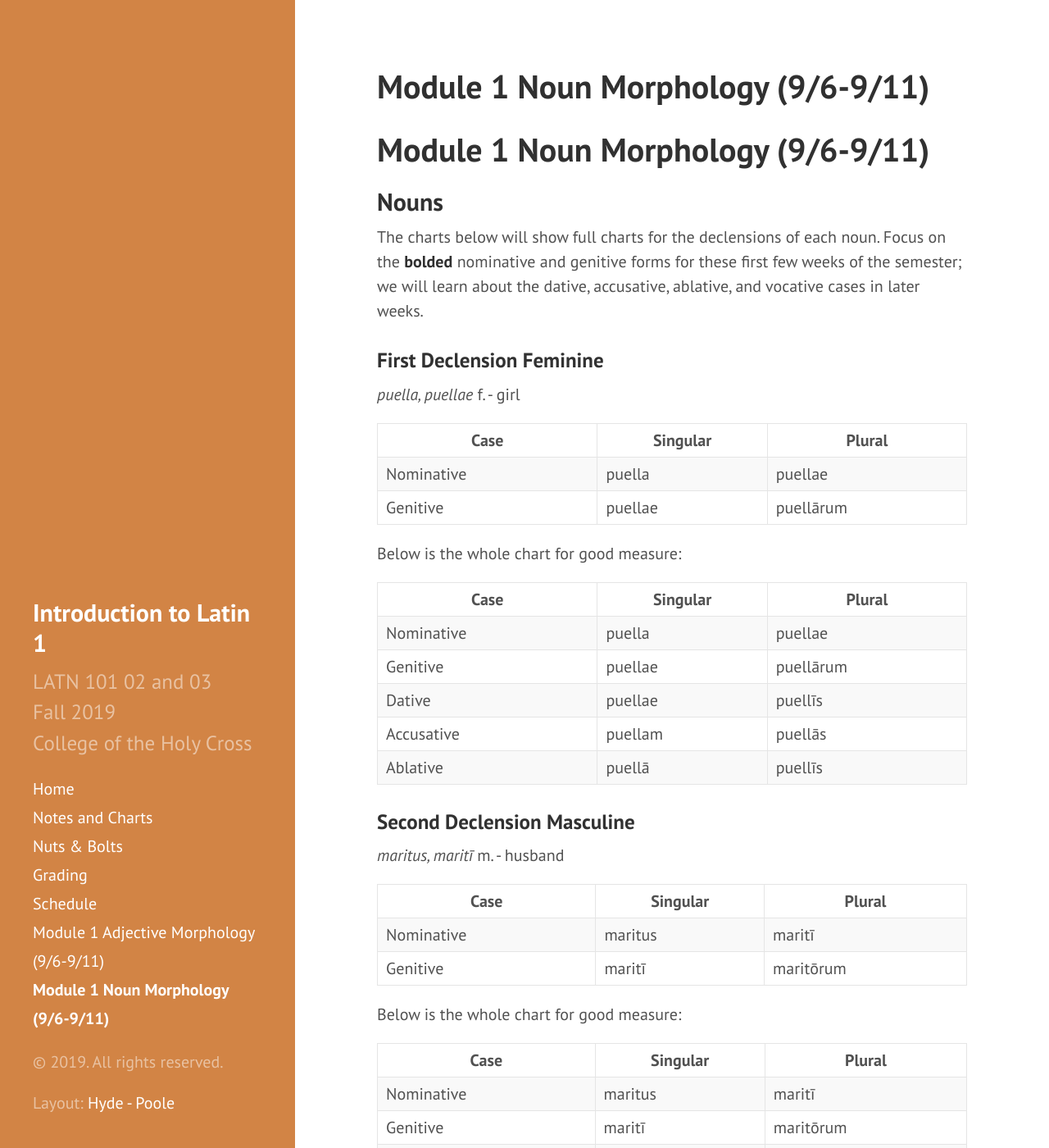
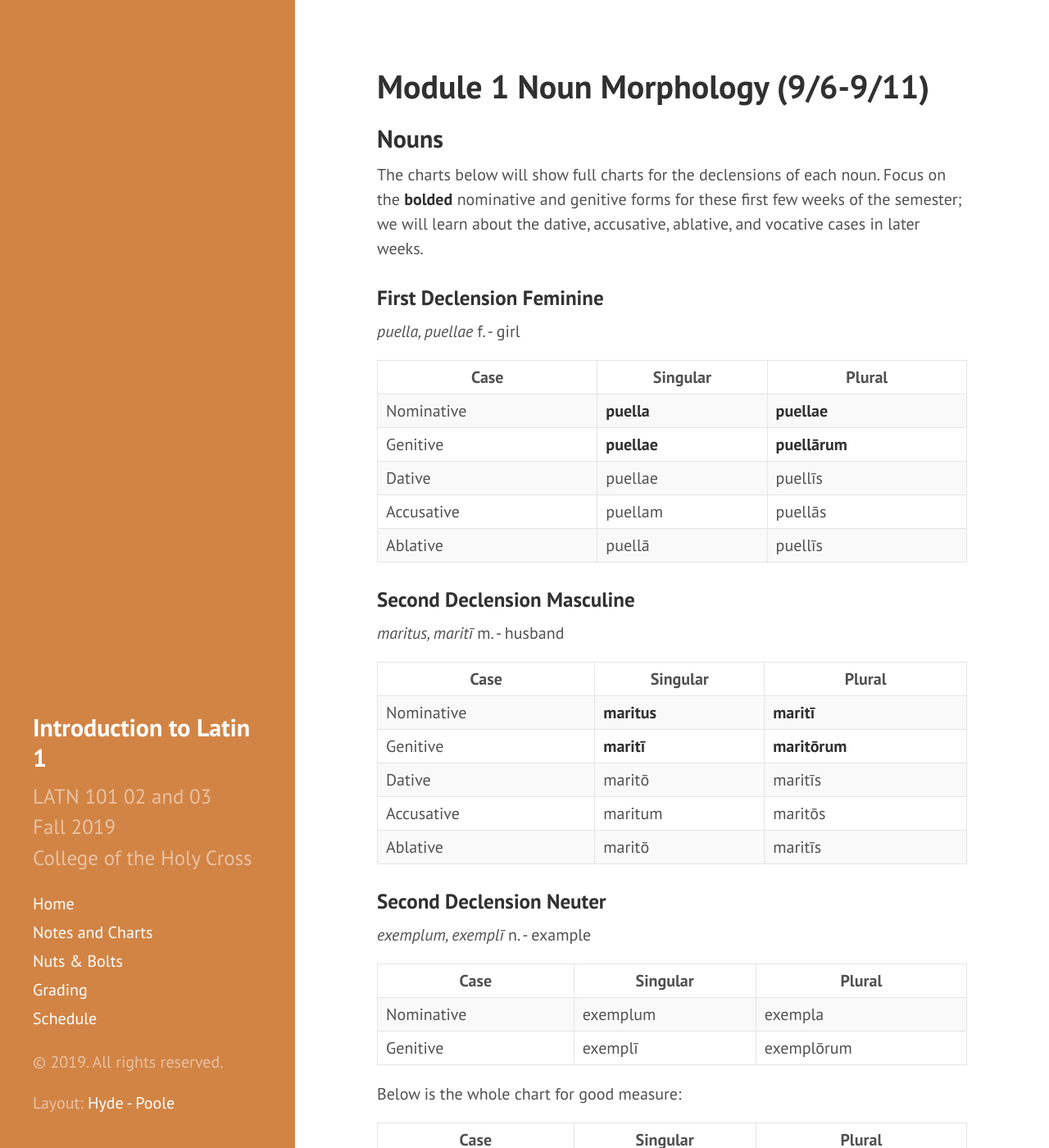
Before and after one commit to DLibatique/LATN102-S20, a Jekyll site: the page built from charts/01-nouns.md, in a window 1280 px wide and 1400 px high. Shown: the whole window at 82% size. Built offline with Jekyll 4.4.1, drawn with Linux system fonts in a browser that asks for light colours; our own code applies the rules of GitHub Pages for plain Markdown files; comment, search, counter and statistics services are not loaded.

```diff
--- a/charts/01-nouns.md
+++ b/charts/01-nouns.md
@@ -10,15 +13,8 @@
 
 | Case      | Singular |Plural |
 | ----------- | ----------- | ----------- |
-| Nominative    | puella       | puellae       |
-| Genitive   | puellae        | puellārum  |
-
-Below is the whole chart for good measure:
-
-| Case      | Singular |Plural |
-| ----------- | ----------- | ----------- |
-| Nominative    | puella       | puellae       |
-| Genitive   | puellae        | puellārum       |
+| Nominative    | **puella**       | **puellae**       |
+| Genitive   | **puellae**        | **puellārum**       |
 | Dative   | puellae        | puellīs      |
 | Accusative   | puellam        | puellās      |
 | Ablative   | puellā        | puellīs        |
@@ -29,15 +25,8 @@
 
 | Case      | Singular |Plural |
 | ----------- | ----------- | ----------- |
-| Nominative    | maritus       | maritī       |
-| Genitive   | maritī        | maritōrum       |
-
-Below is the whole chart for good measure:
-
-| Case      | Singular |Plural |
-| ----------- | ----------- | ----------- |
-| Nominative    | maritus       | maritī       |
-| Genitive   | maritī        | maritōrum       |
+| Nominative    | **maritus**       | **maritī**       |
+| Genitive   | **maritī**        | **maritōrum**       |
 | Dative   | maritō        | maritīs      |
 | Accusative   | maritum        | maritōs      |
 | Ablative   | maritō        | maritīs        |
```
Also changed, not shown: other parts of charts/01-nouns.md (+4 -1 lines), charts/01-adjectives.md (+4 -1 lines).
